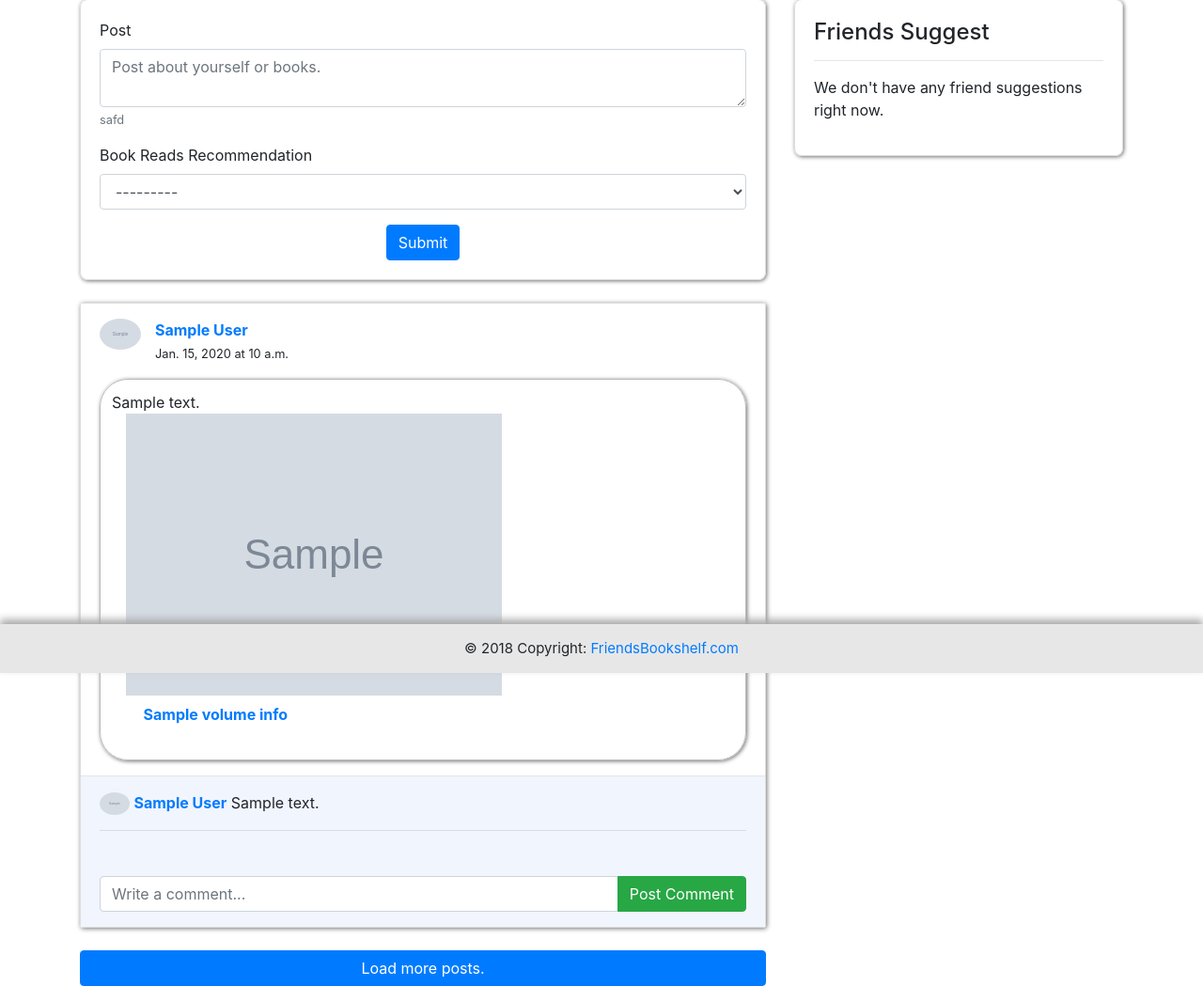
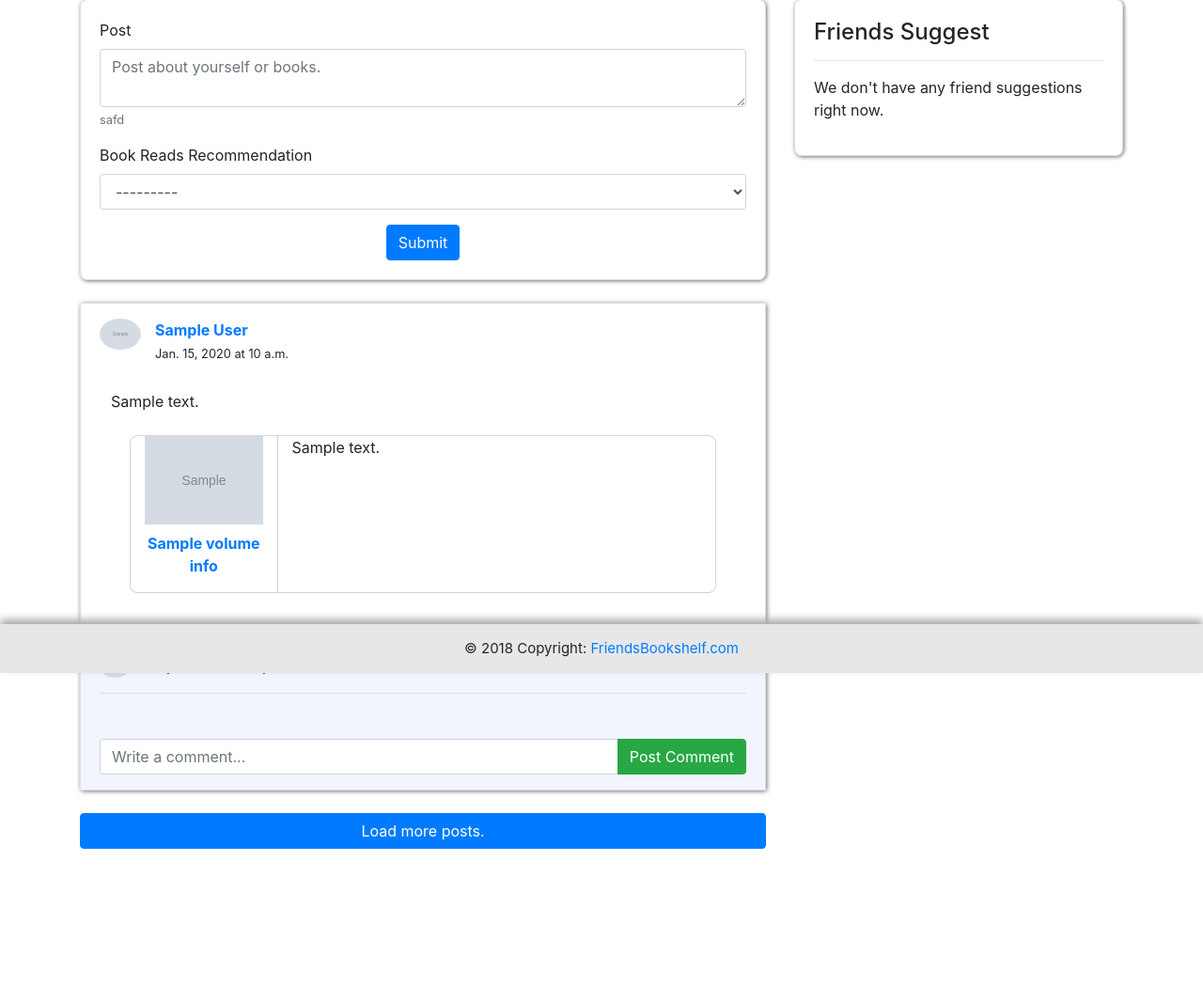
Before and after one commit to yovalice/Friends-Bookshelf, a Django app: page / in a window 1280 px wide. Shown: the part 84-1133 px from the top of the page at 94% size. After the commit the page ends 987 px from the top, so only its background shows below. Run offline with Django 3.2, Linux system fonts and the light colour scheme; a user stored in the database is signed in; tables that the repository leaves empty hold one stand-in row (values such as "Sample post"); grey boxes marked "Sample" are stand-in pictures; a database or web service that is not in the repository returns one stand-in record (values such as "Sample title"); data that the repository does not hold is empty; some libraries are stand-ins or nearby versions.

Commit message:
Changes to newsfeed and more.

```diff
--- a/friendsbookshelf/books/templatetags/extras.py
+++ b/friendsbookshelf/books/templatetags/extras.py
@@ -7,4 +7,4 @@
 
 @register.filter(name='load_book')
 def load_book(google_id):
-    return requests.get(settings.GOOGLE_BOOKS_API + str(google_id) + '?fields=volumeInfo/title,volumeInfo/imageLinks/thumbnail').json
+    return requests.get(settings.GOOGLE_BOOKS_API + str(google_id) + '?fields=volumeInfo/title,volumeInfo/imageLinks/thumbnail,volumeInfo/description').json
--- a/friendsbookshelf/static/css/newsfeed.css
+++ b/friendsbookshelf/static/css/newsfeed.css
@@ -25,9 +25,6 @@
 
 .post-box{
     padding: 12px;
-    border: 1px solid #bbb;
-    border-radius: 30px;
-    box-shadow: 1px 1px 4px #717171;
 }
 
 .newsfeed-box-form{
@@ -37,6 +34,12 @@
     box-shadow: 1px 1px 4px #717171;
 }
 
-.newsfeed-suggested-books-box{
+.suggested-books-box{
+  border: 1px solid lightgray;
+  margin: 20px;
+  border-radius: 8px;
+}
 
+.books-box-description{
+  border-left: 1px solid lightgray;
 }
--- a/friendsbookshelf/templates/books/detail.html
+++ b/friendsbookshelf/templates/books/detail.html
@@ -9,7 +9,7 @@
 {% block content %}
 <div class="box-form">
   <div class="row">
-    <div class="col-xs-12  mx-auto">
+    <div class="col-xs-12 mx-auto block">
       {% include "common/message.html" %}
     </div>
   </div>
@@ -24,6 +24,7 @@
           {% elif book.volumeInfo.imageLinks.thumbnail %}
             <img src="{{ book.volumeInfo.imageLinks.thumbnail }}" class="img-fluid" alt="{{ book.volumeInfo.title }}">
           {% endif %}
+          {% if user.is_authenticated %}
             <div class="text-center">
               <form action="{% url 'books_like_dislike_post' book.id book.volumeInfo.title %}" method="POST">
                 {% csrf_token %}
@@ -51,11 +52,12 @@
             <div class="text-center">
               <button class="btn btn-block btn-primary ">Suggest to friend</button>
             </div>
+            {% endif %}
       </div>
       <div class="col-sm-8">
           <h2 class="text-lavendar">{{ book.volumeInfo.title }}</h2>
           <hr/>
-          <h3>{{ book.volumeInfo.authors }}</h3>
+          <h3>{% for author in book.volumeInfo.authors%}{{ author }}{% if not forloop.last %}, {% endif %}{% endfor %}</h3>
           <p><b>Language: </b>{{ book.volumeInfo.language }}</p>
           <p><b>Publish date: </b>{{ book.volumeInfo.publishedDate }}</p>
           <p><b>Available in ebook: </b>
--- a/friendsbookshelf/templates/newsfeed.html
+++ b/friendsbookshelf/templates/newsfeed.html
@@ -56,11 +56,17 @@
 
                               {% if post.book %}
                                   {% with post.book.book.google_id|load_book as book_info %}
-                                        <div class="col-xs-12 col-sm-4 text-center mb-4">
+                                      <div class="row mt-4 suggested-books-box">
+                                        <div class="col-sm-3">
                                           <a href="{% url 'books_detail' post.book.book.google_id %}" target="_blank">
-                                                <img src="{{ book_info.volumeInfo.imageLinks.thumbnail }}" alt="{{ book_info.volumeInfo.title }}">
-                                                <p class="mt-2"><b>{{ book_info.volumeInfo.title }}</b></p>
+                                            <img src="{{ book_info.volumeInfo.imageLinks.thumbnail }}" alt="{{ book_info.volumeInfo.title }}" class="img-fluid">
+                                            <p class="mt-2 text-center"><b>{{ book_info.volumeInfo.title }}</b></p>
                                           </a>
+                                        </div>
+                                        <div class="col-sm-9 books-box-description">
+                                          <p>{{ book_info.volumeInfo.description|safe|truncatewords:55 }} {% if book_info.volumeInfo.description|safe|length > 200 %} <a class="read-more">Read More</a>{% endif %}</p>
+                                          <p class="d-none">{{ book_info.volumeInfo.description|safe }} <a class="read-less">Read Less</a></p>
+                                        </div>
                                       </div>
                                   {% endwith %}
                               {% endif %}
--- a/friendsbookshelf/templates/users/user_details.html
+++ b/friendsbookshelf/templates/users/user_details.html
@@ -52,7 +52,7 @@
         </div>
         <div class="col-sm-7 col-md-8 col-lg-9">
             <div class="row">
-                <div class="col-xs-12 mx-auto">
+                <div class="col-xs-12 mx-auto block">
                     {% include "common/message.html" %}
                 </div>
             </div>
```
Also changed, not shown: friendsbookshelf/books/views.py (+6 -3 lines). Lines whose indentation alone changed are shown as unchanged.
